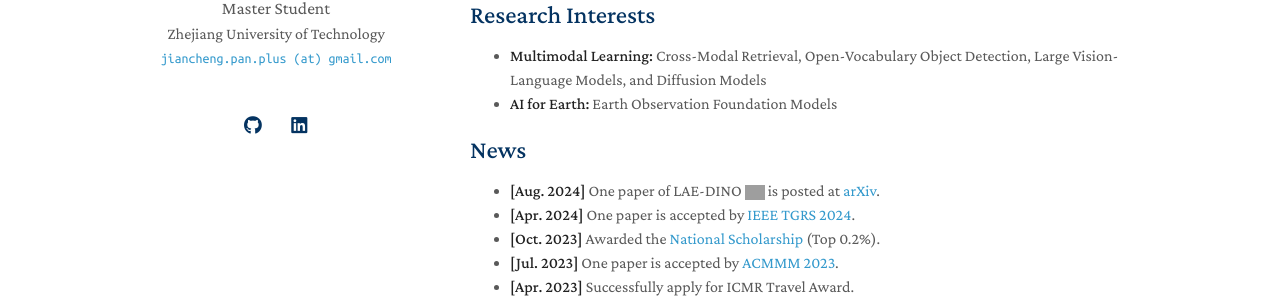
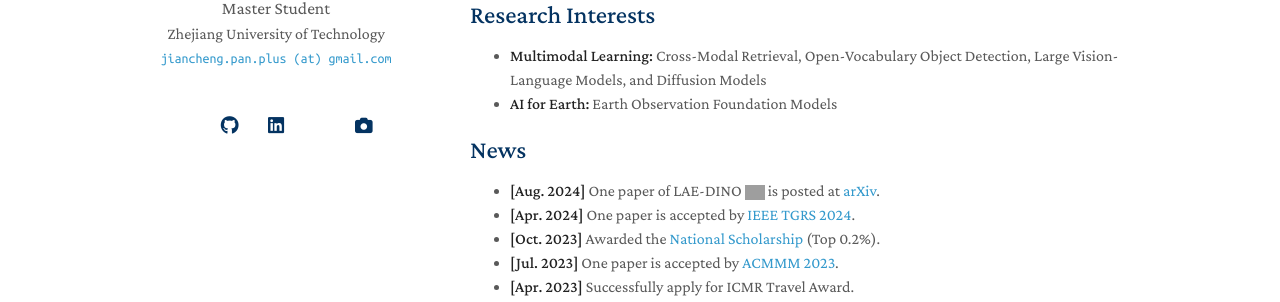
Before and after one commit to jaychempan/jaychempan.github.io, a Jekyll site: the page built from index.md, in a window 1280 px wide. Shown: the part 406-708 px from the top of the page. Built offline with Jekyll 4.4.1, drawn with Linux system fonts in a browser that asks for light colours; a style sheet for code colours, icons or effects is not loaded; our own code applies the rules of GitHub Pages for plain Markdown files; grey boxes are pictures that could not be loaded.

Commit message:
update website

```diff
--- a/_config.yml
+++ b/_config.yml
@@ -19,6 +19,7 @@ google_scholar: https://scholar.google.com/citations?user=nRPD3tAAAAAJ&hl=en&oi=
 github_link: https://github.com/jaychempan
 linkedin: https://www.linkedin.com/in/jianchengpan
 twitter: https://twitter.com/jaychempan
+camera: http://mrherod.cn:9999/photography/all/
 
 # Images (e.g., your profile picture and your website's favicon)
 # "favicon" and "favicon_dark" are used for the light and dark modes, respectively.
--- a/_layouts/homepage.html
+++ b/_layouts/homepage.html
@@ -142,6 +142,13 @@
           <i class="fab fa-x-twitter"></i>
         </a>
         {% endif %}
+
+        {% if site.camera %}
+        <a style="margin: 0 5px 0 0" href="{{ site.camera }}">
+          <i class="fa fa-camera" aria-hidden="true" style="font-size:1.1rem;"></i>
+        </a>
+        {% endif %}
+
         </div>
         <br>
 
```
